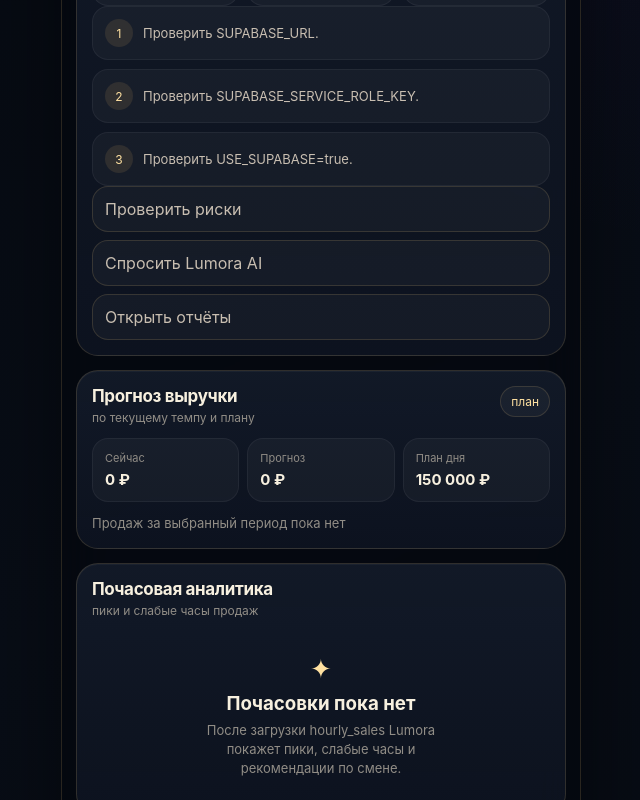
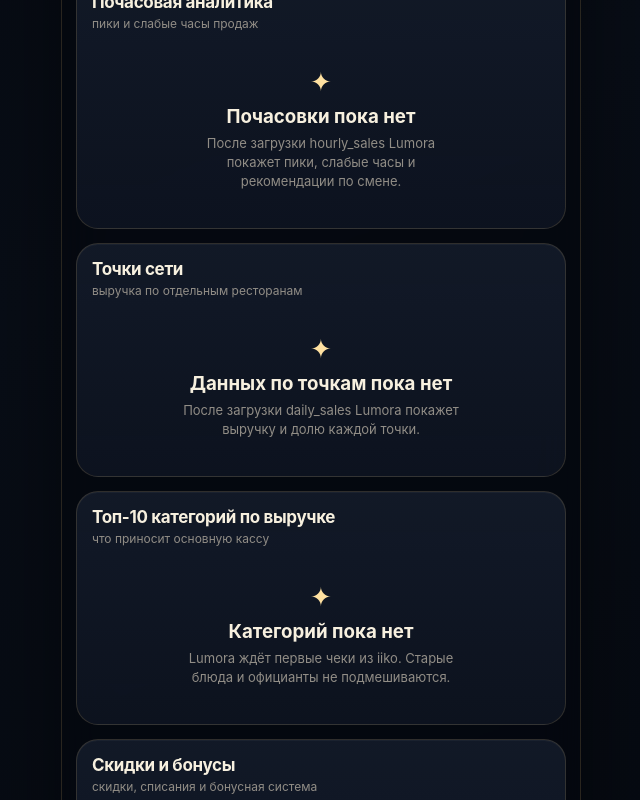
Before and after one commit to vladselydckov-a11y/lumora-2, a Next.js app: page / in a window 1280 px wide. Shown: the part 1100-1900 px from the top of the page, without its empty margins (319-959 px from the left). Built offline with nearby package versions, Linux system fonts and the light colour scheme.

Commit message:
Update page.jsx

```diff
--- a/app/page.jsx
+++ b/app/page.jsx
@@ -348,18 +348,18 @@
 
   if (!channels.length && !days.length) {
     return (
-      <Section title="Скидки и потери" subtitle="контроль скидок по проценту от продаж">
+      <Section title="Скидки и бонусы" subtitle="скидки, списания и бонусная система">
         <EmptyState title="Скидок пока нет" text="После загрузки channel_sales Lumora покажет скидки по каналам и дням." />
       </Section>
     );
   }
 
   return (
-    <Section title="Скидки и потери" subtitle="оцениваем по проценту от продаж, а не только по сумме">
+    <Section title="Скидки и бонусы" subtitle="скидки, списания и бонусная система">
       <div className="forecast-grid">
         <div><span>Всего скидок</span><b>{analytics.totalDiscountsText || money(0)}</b><p>{analytics.percentText || '0%'} от продаж</p></div>
         <div><span>Главный канал</span><b>{worstChannel?.name || '—'}</b><p>{worstChannel ? `${worstChannel.percentText} · ${worstChannel.discountsText}` : '—'}</p></div>
-        <div><span>День проверки</span><b>{worstDay?.label || '—'}</b><p>{worstDay ? `${worstDay.percentText} · ${worstDay.discountsText}` : '—'}</p></div>
+        <div><span>Бонусы</span><b>в работе</b><p>добавим списания баллов из iiko</p></div>
       </div>
       <p className="soft-text">{analytics.insight || 'Lumora анализирует скидки по каналам и дням.'}</p>
 
@@ -673,8 +673,6 @@
         {visible.map((item) => <StatCard key={item?.key} item={item} trend={summary?.week} />)}
       </div>
 
-      <ExecutiveFocusBlock summary={summary} settings={settings} setTab={setTab} />
-
       <Section title="Прогноз выручки" subtitle="по текущему темпу и плану" action={<button onClick={() => setTab('plan')}>план</button>}>
         <div className="forecast-grid">
           <div><span>Сейчас</span><b>{money(revenue)}</b></div>
@@ -688,9 +686,16 @@
 
       <NetworkPointsBlock summary={summary} compact />
 
+      <Section title="Топ-10 категорий по выручке" subtitle="что приносит основную кассу">
+        {summary?.categories?.length ? summary.categories.slice(0, 10).map((item) => (
+          <div className="category-row" key={item.name}>
+            <div><b>{item.name}</b><span>{num(item.quantity)} продаж</span></div>
+            <div><strong>{item.revenueText}</strong><span>{item.cost > 0 ? `Фудкост: ${item.foodcostText} · Маржа: ${item.marginText}` : 'Себестоимость не подключена'}</span></div>
+          </div>
+        )) : <EmptyState title="Категорий пока нет" />}
+      </Section>
+
       <DiscountAnalyticsBlock summary={summary} compact />
-
-      <OwnerReportBlock summary={summary} compact />
 
       <Section title="Главные события дня" subtitle="что было хорошо и что требует внимания">
         {summary?.moments?.length ? (
```
